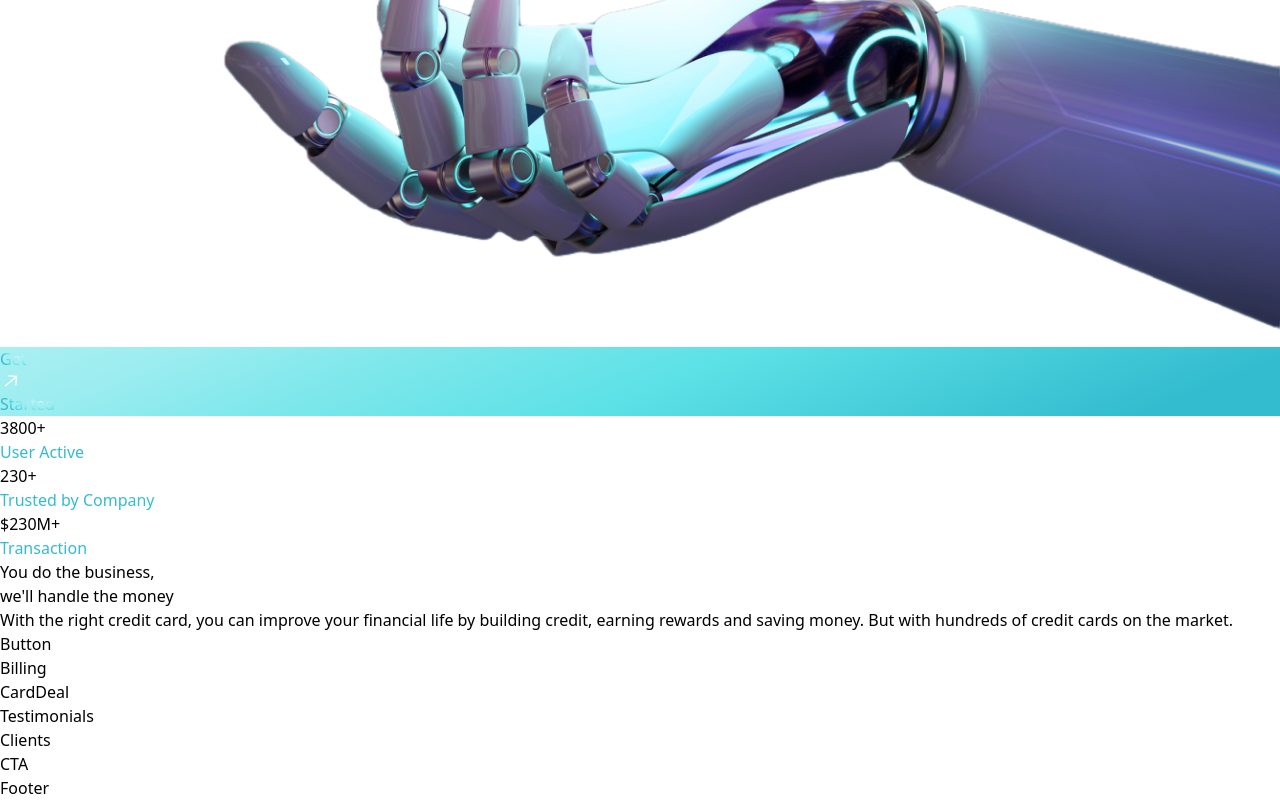
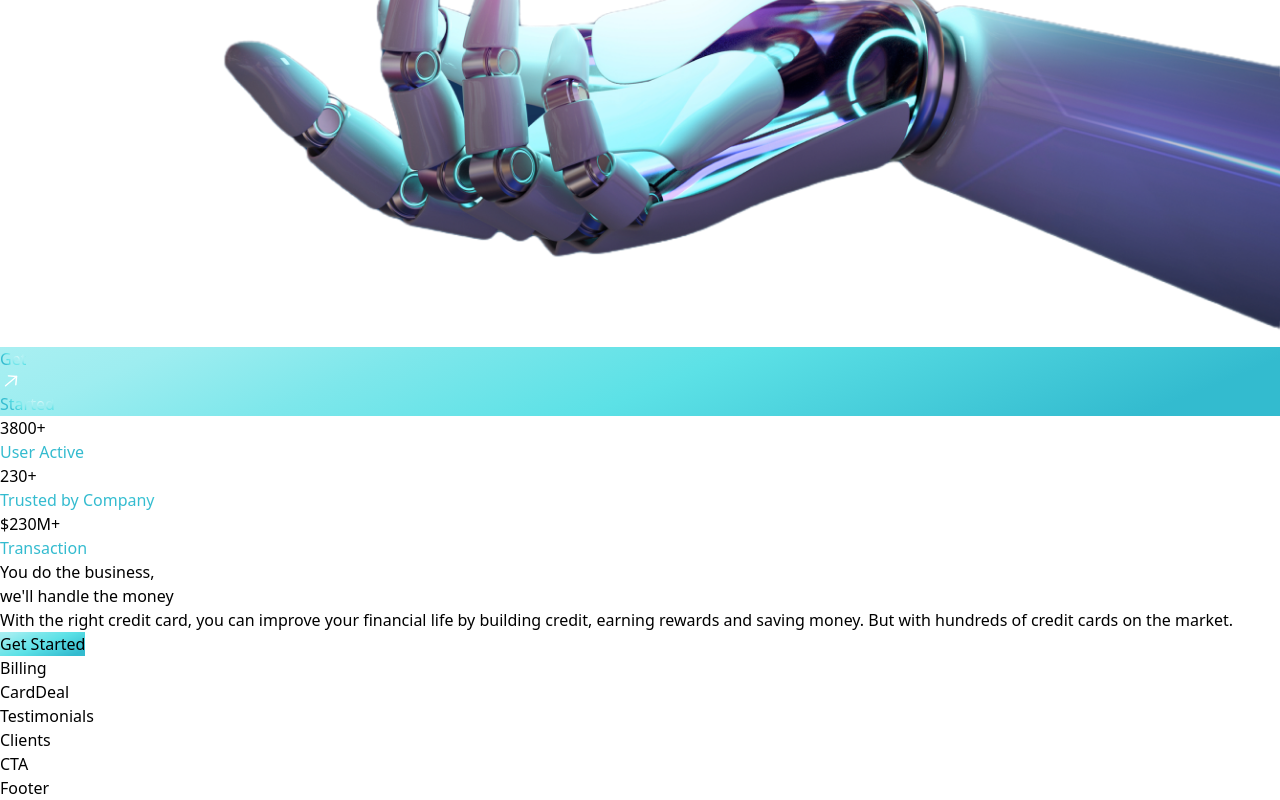
Before and after one commit to dikiogres/hoobank-react-tailwind, a React (Vite) app: page / in a window 1280 px wide. Shown: the part 1441-2241 px from the top of the page. Built offline with nearby package versions, Linux system fonts and the light colour scheme.

Commit message:
feat: dynamic button component

```diff
--- a/src/components/Business.tsx
+++ b/src/components/Business.tsx
@@ -15,7 +15,7 @@
                 building credit, earning rewards and saving money. But with hundreds
                 of credit cards on the market.
             </p>
-            <Button />
+            <Button styles='mt-10' />
         </div>
     </section>
   )
--- a/src/components/Button.tsx
+++ b/src/components/Button.tsx
@@ -1,8 +1,12 @@
 import React from 'react'
 
-const Button = () => {
+const Button = ({styles}: {styles:any}) => {
   return (
-    <div>Button</div>
+    <div className={`rounded-lg shadow-cyan-500/50 hover:shadow-cyan-500/50 shadow-lg transition duration-500 hover:shadow-xl hover:scale-110 ${styles} `}>
+        <button type='button' className={`py-4 px-6 bg-blue-gradient rounded-lg font-poppins font-medium text-[18px] text-primary outline-none `}>
+            Get Started
+        </button>
+    </div>
   )
 }
 
```
